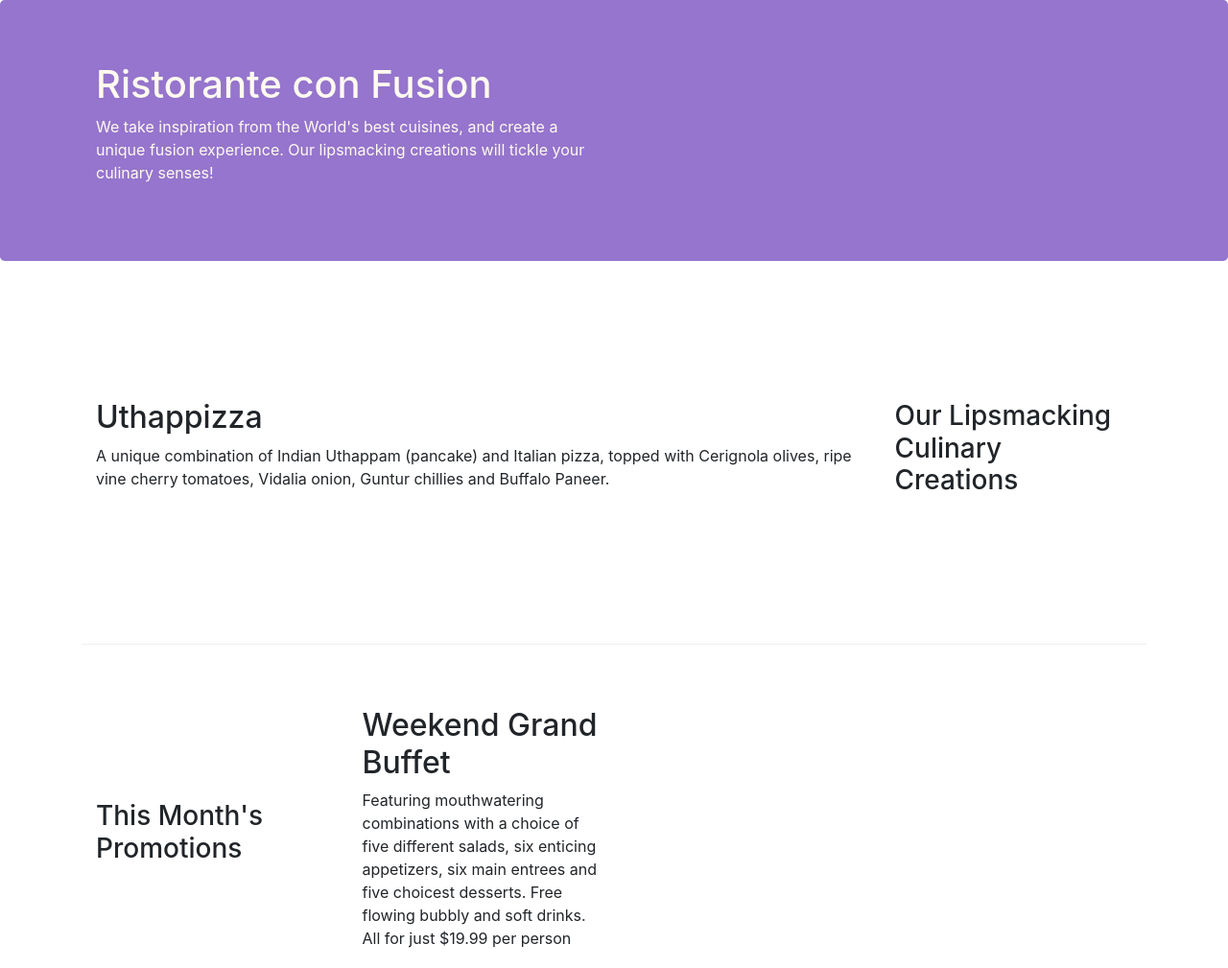
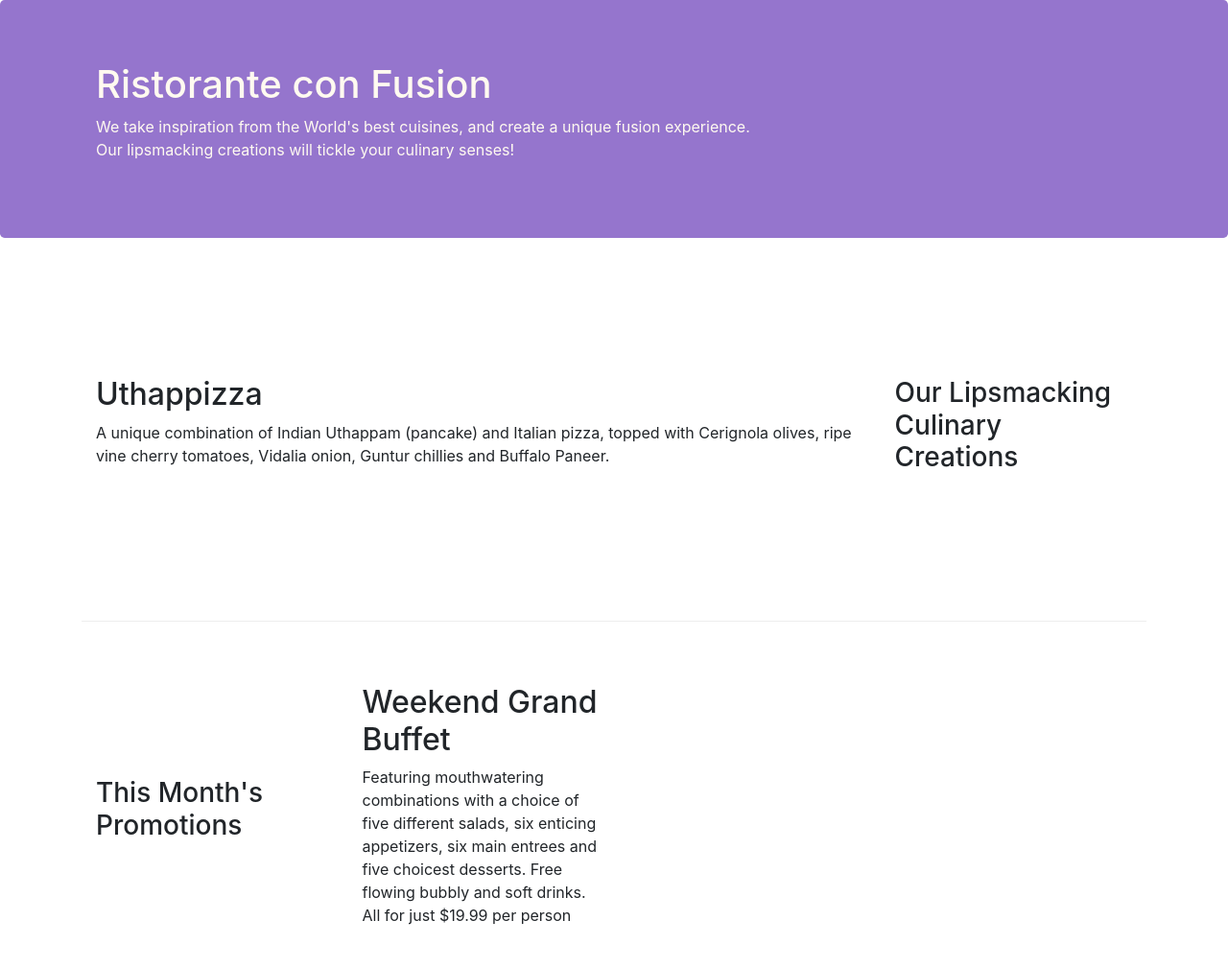
Before and after one commit to adityaghosh996/bootstrap, a website: page index.html in a window 1280 px wide. Shown: the top 1009 px of the page at 96% size. Drawn offline with nearby package versions, Linux system fonts and the light colour scheme.

Commit message:
showing soumya git

```diff
--- a/index.html
+++ b/index.html
@@ -18,7 +18,7 @@
     <header class="jumbotron">
         <div class="container">
             <div class="row row-header">
-                <div class="col-12 col-sm-6">
+                <div class="col-12 col-sm-8">
                     <h1>Ristorante con Fusion</h1>
                     <p class="d-none d-sm-block">We take inspiration from the World's best cuisines, and create a unique fusion experience. Our lipsmacking creations will tickle your culinary senses!</p>
                 </div>
```
